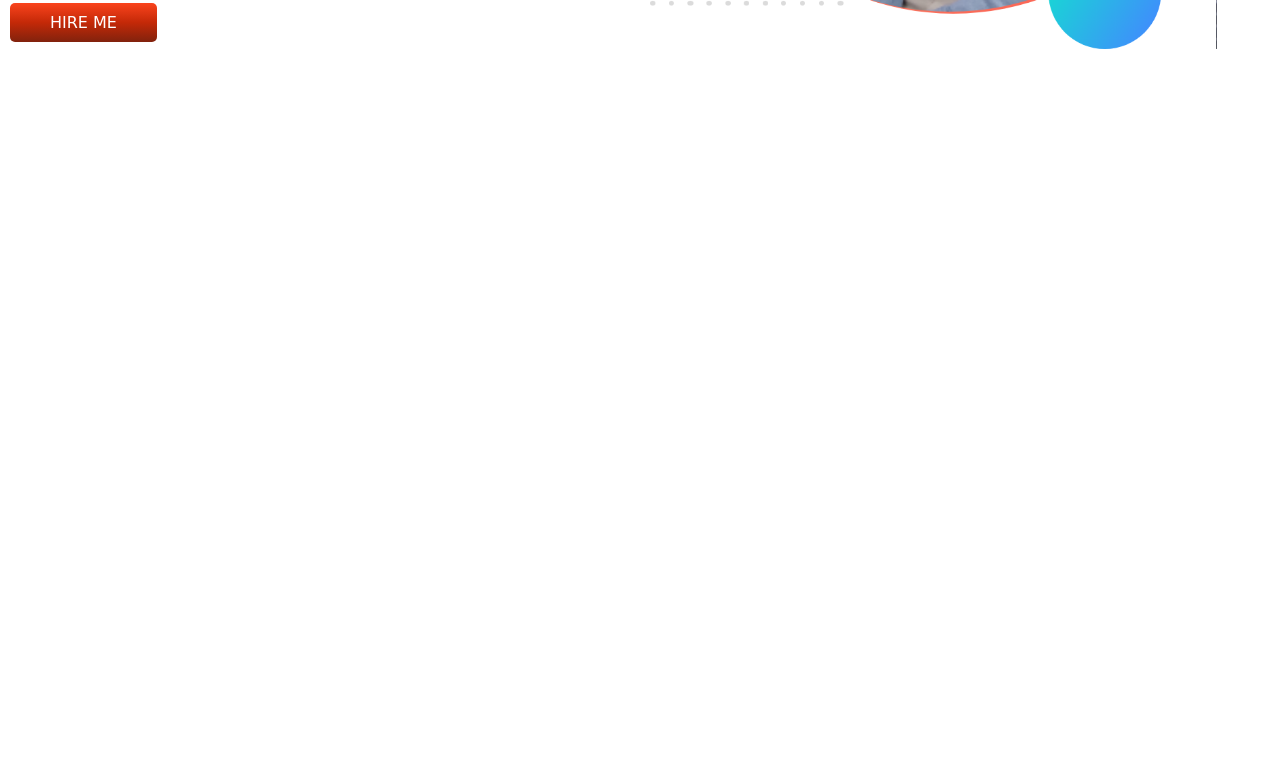
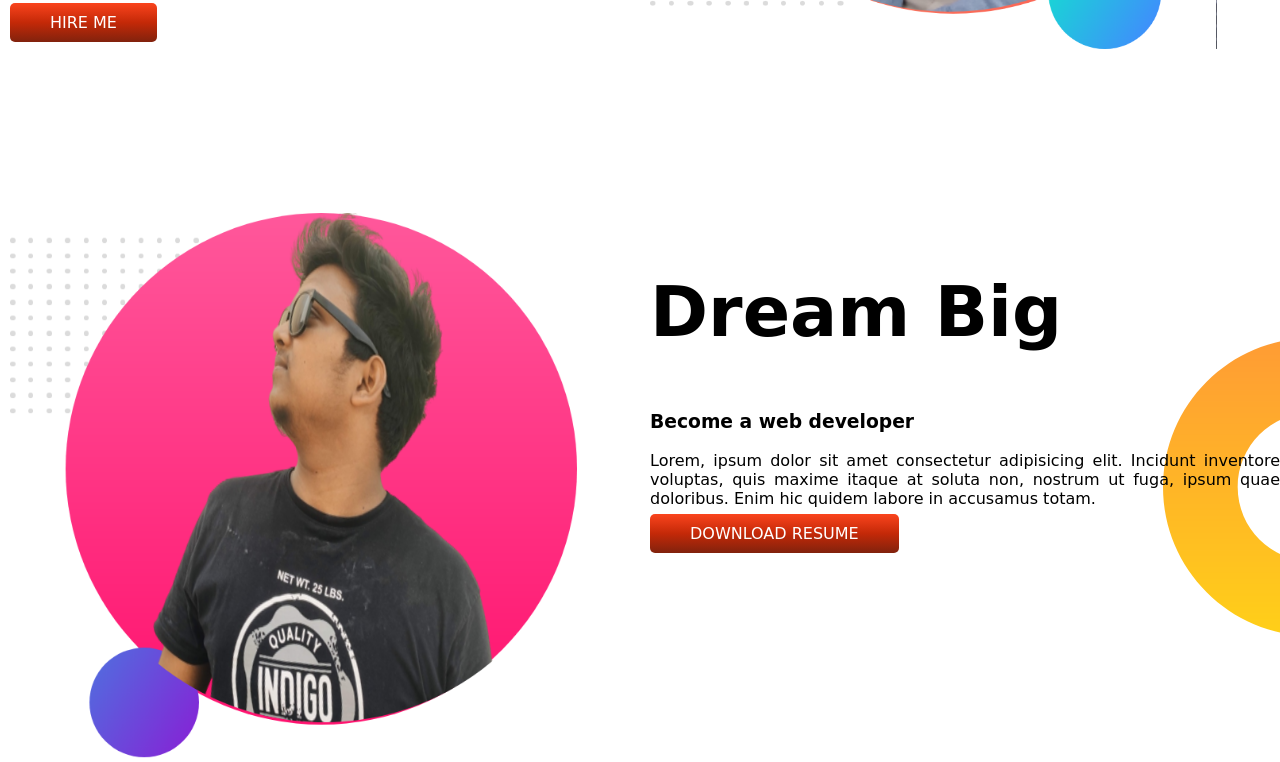
Before and after one commit to arjun1571/developer-protfolio, a plain HTML site: page index.html in a window 1280 px wide. Shown: the part 514-1276 px from the top of the page. Before the commit the page ends 800 px from the top, so only its background shows below. Drawn offline with Linux system fonts and the light colour scheme; a web font is replaced by a local one.

Commit message:
dream section done

```diff
--- a/index.html
+++ b/index.html
@@ -36,5 +36,22 @@
         <img src="images/1.png" alt="" />
       </div>
     </section>
+    <section class="background2">
+      <div class="half-width">
+        <img src="/images/2.png" alt="" />
+      </div>
+      <div class="half-width">
+        <h1>Dream Big</h1>
+        <h3>Become a web developer</h3>
+        <p>
+          Lorem, ipsum dolor sit amet consectetur adipisicing elit. Incidunt
+          inventore voluptas, quis maxime itaque at soluta non, nostrum ut fuga,
+          ipsum quae doloribus. Enim hic quidem labore in accusamus totam.
+        </p>
+        <a class="button" target="_blank" href="https://www.facebook.com/"
+          >DOWNLOAD RESUME</a
+        >
+      </div>
+    </section>
   </body>
 </html>
--- a/style.css
+++ b/style.css
@@ -31,4 +31,10 @@ p {
 .background {
   background-image: url(/images/top-banner.png);
   background-repeat: no-repeat;
+  margin-bottom: 160px;
 }
+.background2 {
+  background-image: url(/images/dream-bg.png);
+  background-repeat: no-repeat;
+  background-position: right;
+}
```
